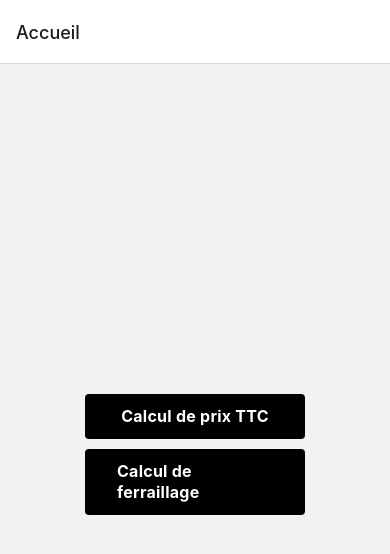
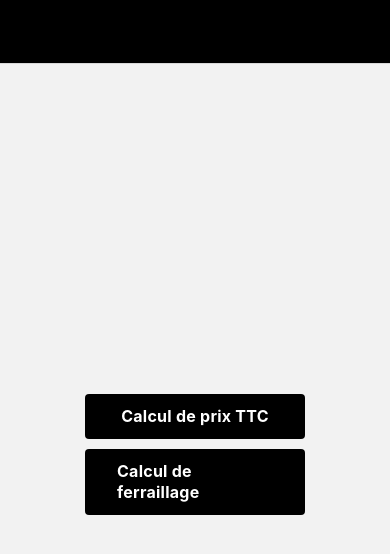
Before and after one commit to magicAyyub/calculator-expo, a React Native app: screen /Home in a window 390 px wide. Shown: the top 554 px of the page. Built offline with nearby package versions, Linux system fonts and the light colour scheme.

Commit message:
darkmode header bar

```diff
--- a/App.tsx
+++ b/App.tsx
@@ -1,6 +1,7 @@
 import React from 'react';
 import { NavigationContainer } from '@react-navigation/native';
 import { createNativeStackNavigator } from '@react-navigation/native-stack';
+import { Appearance, StatusBar } from 'react-native';
 
 import HomeScreen from './screens/HomeScreen';
 import VATPriceScreen from './screens/VATPriceScreen';
@@ -13,14 +14,38 @@ export type RootStackParamList = {
 };
 
 const Stack = createNativeStackNavigator();
+const colorScheme = Appearance.getColorScheme();
 
 function App() {
   return (
     <NavigationContainer>
-      <Stack.Navigator>
-        <Stack.Screen name="Home" component={HomeScreen} options={{ title: 'Accueil' }}/>
-        <Stack.Screen name="VATPrice" component={VATPriceScreen} options={{ title: 'Calcul de prix TTC' }}/>
-        <Stack.Screen name="SteelReinforcement" component={SteelReinforcementScreen} options={{ title: 'Calcul de ferraillage' }}/>
+      <StatusBar
+        barStyle={colorScheme === 'dark' ? 'light-content' : 'dark-content'}
+      />
+      <Stack.Navigator
+        screenOptions={{
+          headerStyle: {
+            backgroundColor: 'black'
+          },
+          headerTintColor: colorScheme === 'dark' ? 'lightgrey' : 'black',
+          animation: 'none'
+        }}
+      >
+        <Stack.Screen
+          name="Home"
+          component={HomeScreen}
+          options={{ title: 'Accueil' }}
+        />
+        <Stack.Screen
+          name="VATPrice"
+          component={VATPriceScreen}
+          options={{ title: 'Calcul de prix TTC' }}
+        />
+        <Stack.Screen
+          name="SteelReinforcement"
+          component={SteelReinforcementScreen}
+          options={{ title: 'Calcul de ferraillage' }}
+        />
       </Stack.Navigator>
     </NavigationContainer>
   );
```
